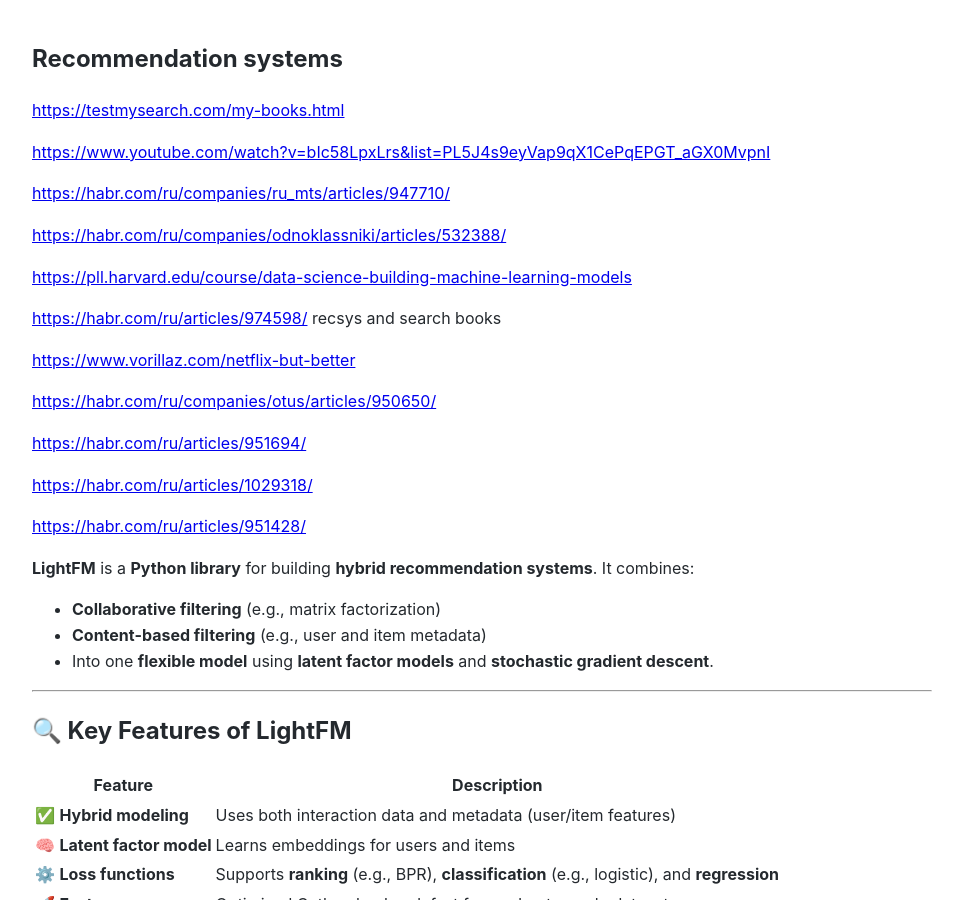
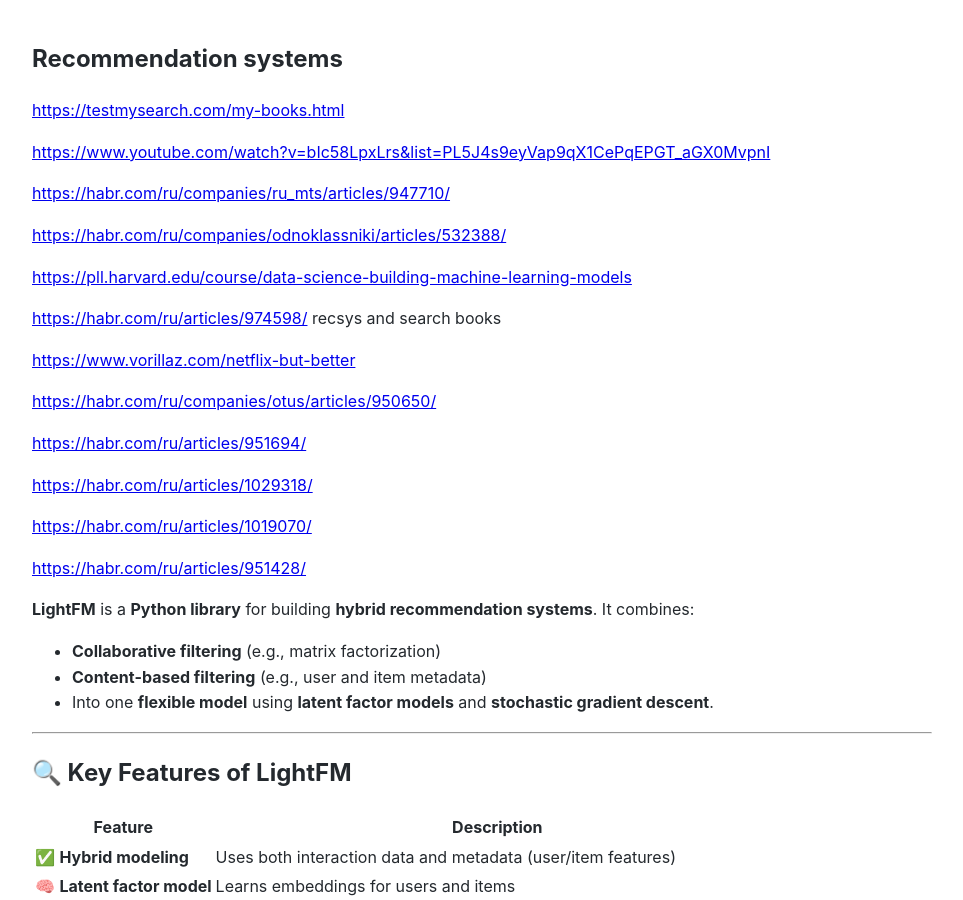
Before and after one commit to Michael-Lubinsky/michael-lubinsky.github.com, a Jekyll site: the page built from ml/recsys.md, in a window 1280 px wide and 900 px high. Shown: the whole window, without its empty margins (158-1121 px from the left). Built offline with Jekyll 4.4.1, drawn with Linux system fonts in a browser that asks for light colours; our own code applies the rules of GitHub Pages for plain Markdown files.

Commit message:
Update recsys.md

```diff
--- a/ml/recsys.md
+++ b/ml/recsys.md
@@ -20,6 +20,8 @@
 <https://habr.com/ru/articles/951694/>
 
 <https://habr.com/ru/articles/1029318/>
+
+<https://habr.com/ru/articles/1019070/>
 
 <https://habr.com/ru/articles/951428/>
 
```
